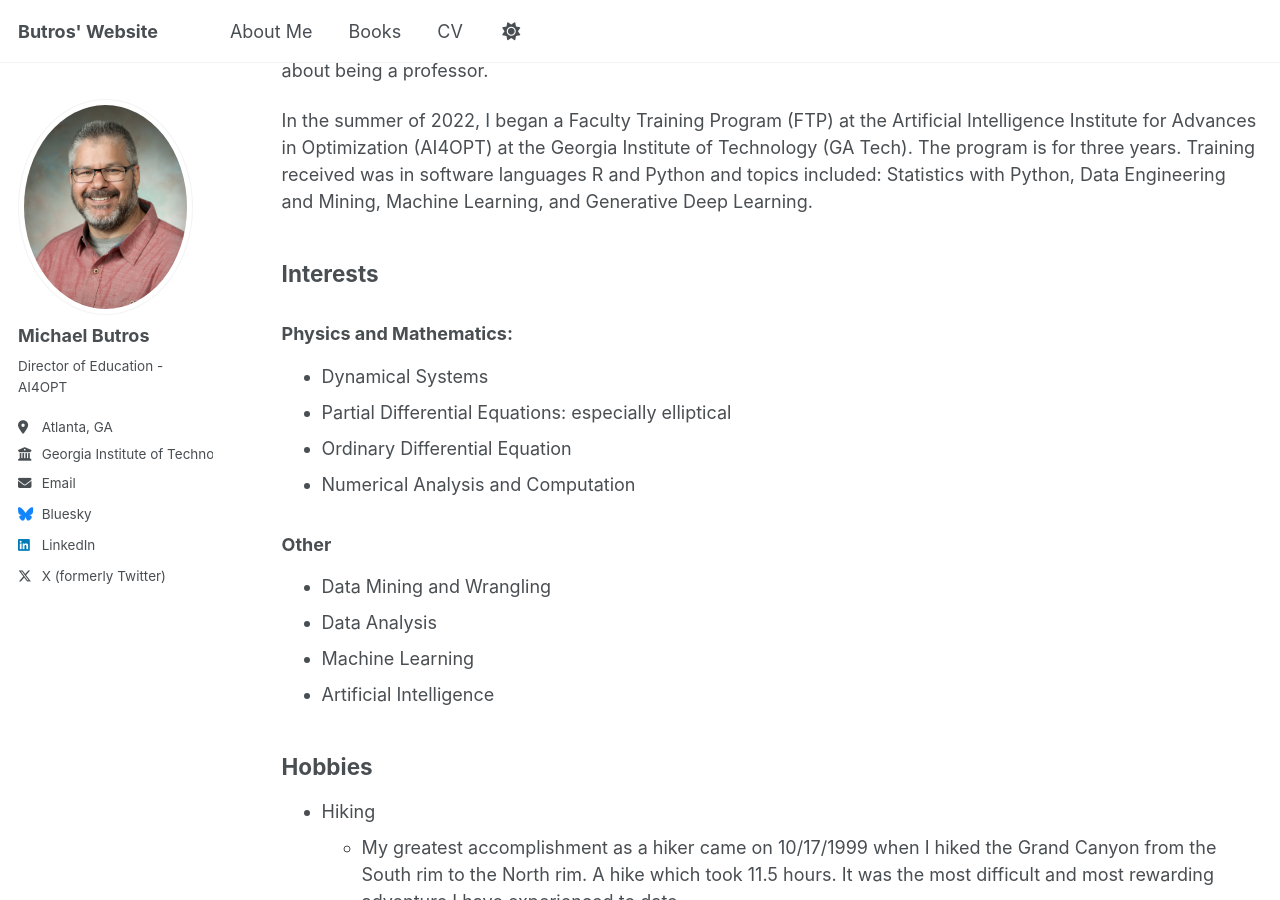
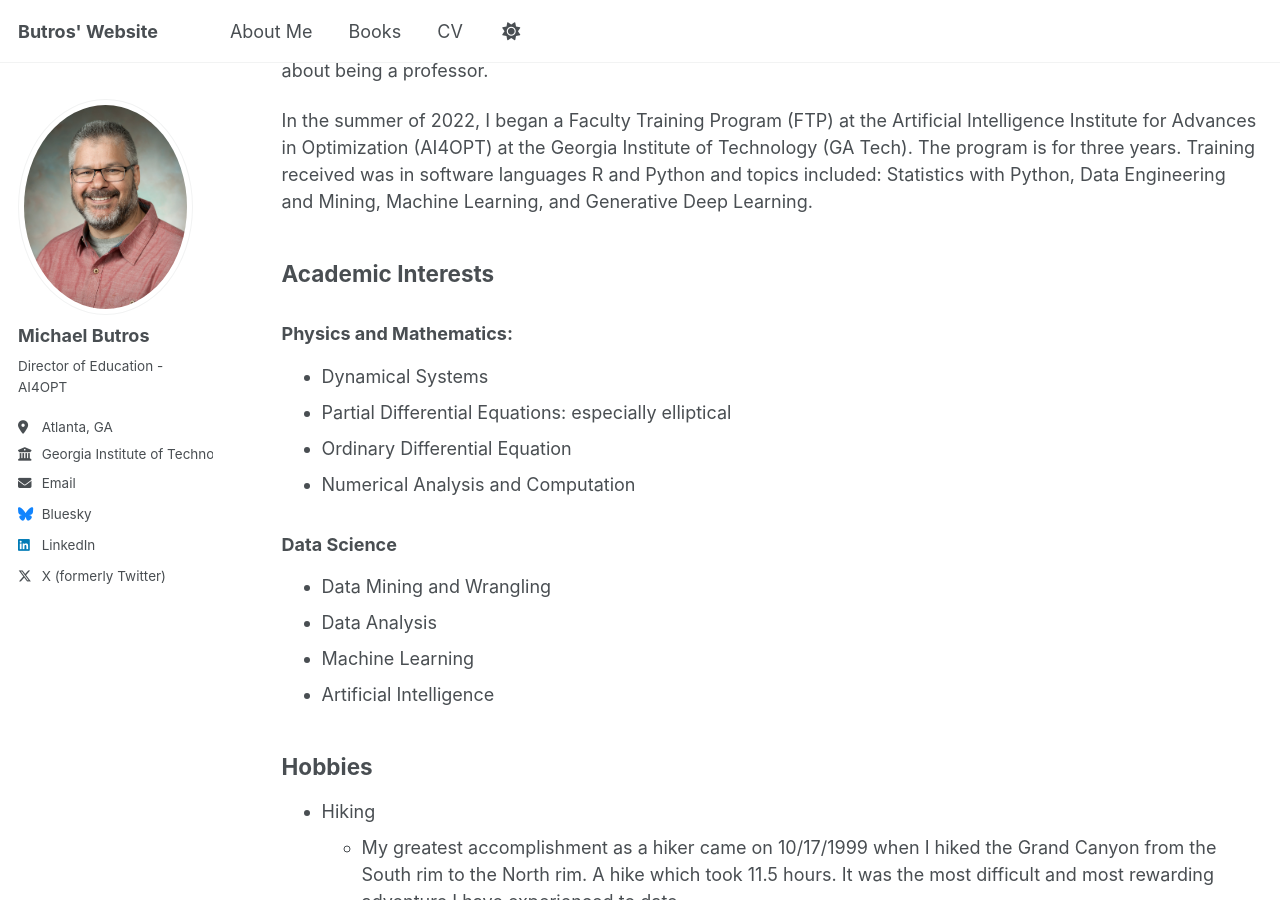
Before and after one commit to MButros/MButros.github.io, a Jekyll site: the page built from _pages/about me.md, in a window 1280 px wide and 900 px high, scrolled down 652 px. Built offline with Jekyll 4.4.1, drawn with Linux system fonts in a browser that asks for light colours.

Commit message:
Update about me.md

```diff
--- a/_pages/about me.md
+++ b/_pages/about me.md
@@ -17,7 +17,7 @@ I studied physics at Cal. State University, San Bernardino. While studying physi
 
 In the summer of 2022, I began a Faculty Training Program (FTP) at the Artificial Intelligence Institute for Advances in Optimization (AI4OPT) at the Georgia Institute of Technology (GA Tech). The program is for three years. Training received was in software languages R and Python and topics included: Statistics with Python, Data Engineering and Mining, Machine Learning, and Generative Deep Learning.
 
-## Interests
+## Academic Interests
 
 ### Physics and Mathematics:
 * Dynamical Systems
@@ -25,7 +25,7 @@ In the summer of 2022, I began a Faculty Training Program (FTP) at the Artificia
 * Ordinary Differential Equation
 * Numerical Analysis and Computation
 
-### Other
+### Data Science
 * Data Mining and Wrangling
 * Data Analysis
 * Machine Learning
```
